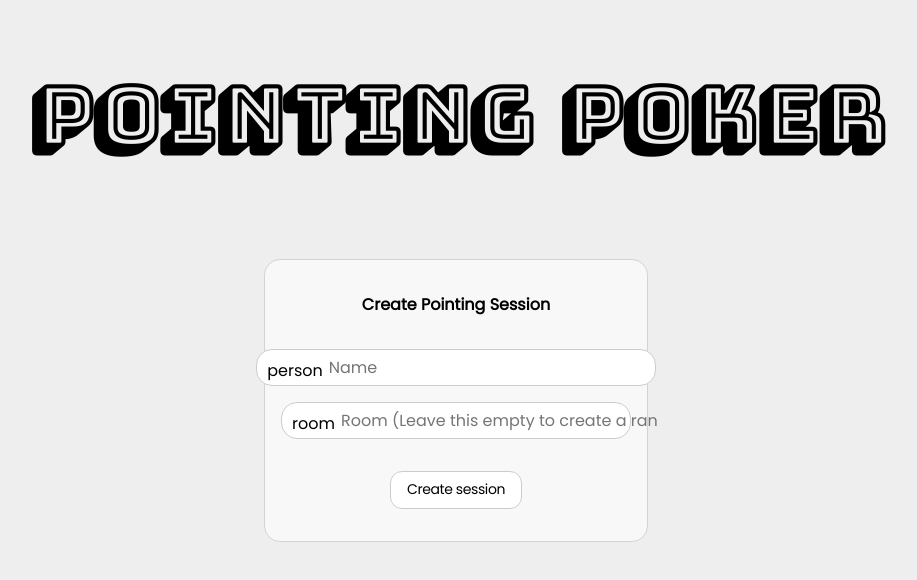
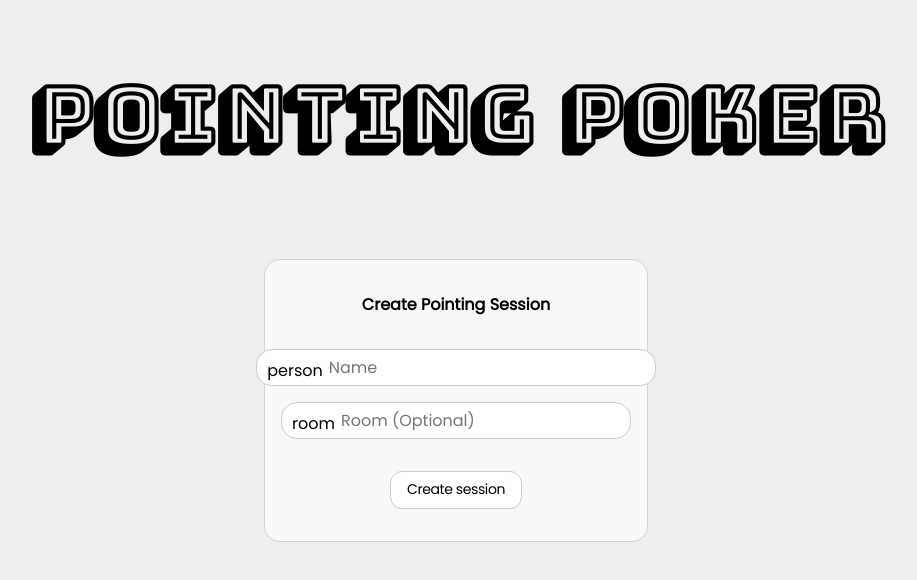
Before and after one commit to abizek/pointingpoker-ss, a React (Vite) app: page / in a window 1280 px wide. Shown: the top 580 px of the page, without its empty margins (184-1101 px from the left). Built offline with nearby package versions, Linux system fonts and the light colour scheme; what @syncedstore/core would draw is missing.

Commit message:
refactor(ui): layout and form page

```diff
--- a/src/components/Form.jsx
+++ b/src/components/Form.jsx
@@ -46,12 +46,14 @@ export const Form = ({ name, setName, setRoomJoined }) => {
   }, [customRoomParam])
 
   return (
+    // TODO: form validation and error states
     <form
       onSubmit={handleSubmit}
       css={{
         width: 'min(350px, 80vw)',
         display: 'flex',
-        flexDirection: 'column'
+        flexDirection: 'column',
+        padding: '32px 16px'
       }}
     >
       <h4 css={{ textAlign: 'center', marginBottom: 32, marginTop: 0 }}>
@@ -81,7 +83,7 @@ export const Form = ({ name, setName, setRoomJoined }) => {
           <Input
             type='text'
             name='room'
-            placeholder='Room (Leave this empty to create a random room)'
+            placeholder='Room (Optional)'
             ref={roomInputRef}
             icon={<mwc-icon>room</mwc-icon>}
             css={{ flexGrow: 1 }}
--- a/src/components/Layout.jsx
+++ b/src/components/Layout.jsx
@@ -13,7 +13,7 @@ export const Layout = ({ children }) => (
       css={{
         textAlign: 'center',
         marginTop: '8vh',
-        position: 'absolute'
+        position: 'absolute' // FIXME: not use absolute positioning
       }}
     >
       <h1
@@ -30,7 +30,6 @@ export const Layout = ({ children }) => (
       css={{
         border: '1px solid lightgrey',
         borderRadius: 16,
-        padding: '32px 16px',
         width: 'max-content',
         margin: 'auto',
         backgroundColor: '#f8f8f8'
```
